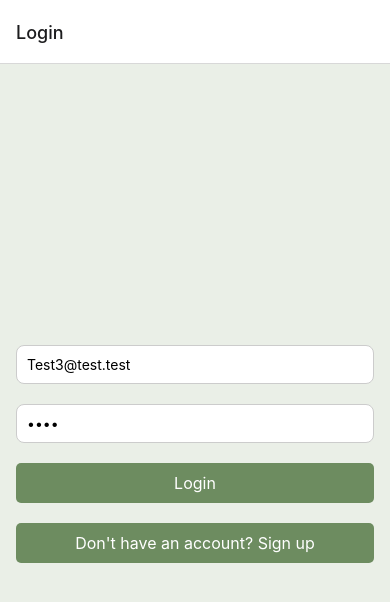
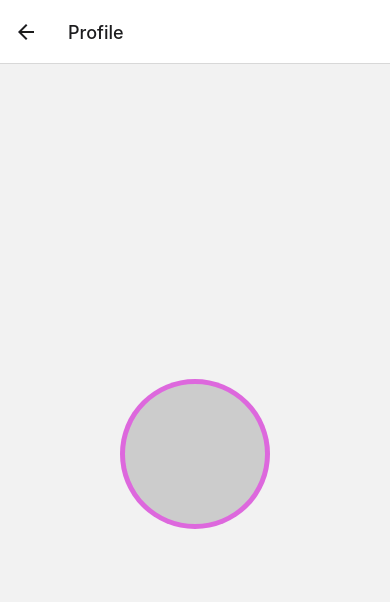
Before and after one commit to hannaholiero/historyhunt, a React Native app in the folder HistoryHunt/: screen /Profile in a window 390 px wide. Shown: the top 602 px of the page. Built offline with nearby package versions, Linux system fonts and the light colour scheme.

Commit message:
Ändra profilbild KLAR

```diff
--- a/HistoryHunt/App.js
+++ b/HistoryHunt/App.js
@@ -14,6 +14,7 @@ import ConfirmHuntScreen from './src/screens/ConfirmHuntScreen';
 import InGameScreen from './src/screens/InGameScreen';
 import PhotoScreen from './src/screens/PhotoScreen';
 import FinishedHuntScreen from './src/screens/FinishedHuntScreen';
+import ProfileScreen from './src/screens/ProfileScreen';
 
 const Stack = createStackNavigator();
 
@@ -43,6 +44,7 @@ const App = () => {
         <Stack.Screen name="InGame" component={InGameScreen} />
         <Stack.Screen name="TakePhoto" component={PhotoScreen} />
         <Stack.Screen name="FinishedHunt" component={FinishedHuntScreen} />
+        <Stack.Screen name="Profile" component={ProfileScreen} />
       </Stack.Navigator>
     </NavigationContainer>
   );
--- /dev/null
+++ b/HistoryHunt/src/components/UserAvatar.js
@@ -0,0 +1,88 @@
+import React, { useState } from 'react';
+import { View, Image, TouchableOpacity, StyleSheet, ActivityIndicator, Alert } from 'react-native';
+import * as ImagePicker from 'expo-image-picker';
+import { getStorage, ref, uploadBytes, getDownloadURL } from 'firebase/storage';
+import { getDatabase, ref as dbRef, update } from 'firebase/database';
+import AsyncStorage from '@react-native-async-storage/async-storage';
+
+const UserAvatar = ({ uri, onImagePicked }) => {
+    const [uploading, setUploading] = useState(false);
+
+    const pickImage = async () => {
+        let result = await ImagePicker.launchImageLibraryAsync({
+            mediaTypes: ImagePicker.MediaTypeOptions.All,
+            allowsEditing: true,
+            aspect: [4, 3],
+            quality: 1,
+        });
+
+        if (!result.canceled) {
+            setUploading(true);
+            try {
+                const uploadUri = result.assets[0].uri; // Use result.assets[0].uri for the selected image
+                const userId = await AsyncStorage.getItem('userId');
+                if (!userId) {
+                    Alert.alert('Error', 'User ID not found.');
+                    return;
+                }
+
+                const storage = getStorage();
+                const storageRef = ref(storage, `profilePictures/${userId}`);
+
+                // Convert the image to a blob for uploading
+                const response = await fetch(uploadUri);
+                const blob = await response.blob();
+
+                await uploadBytes(storageRef, blob);
+
+                // Get the download URL
+                const downloadURL = await getDownloadURL(storageRef);
+
+                // Update the user's profile picture URL in the database
+                const database = getDatabase();
+                const userRef = dbRef(database, `users/${userId}`);
+                await update(userRef, { profilePicture: downloadURL });
+
+                onImagePicked(downloadURL);
+            } catch (error) {
+                console.error('Error uploading image:', error);
+                Alert.alert('Error', 'An error occurred while uploading the image.');
+            } finally {
+                setUploading(false);
+            }
+        }
+    };
+
+    return (
+        <TouchableOpacity onPress={pickImage} disabled={uploading}>
+            <View style={styles.avatarContainer}>
+                {uploading ? (
+                    <ActivityIndicator size="large" color="#0000ff" />
+                ) : (
+                    <Image source={{ uri }} style={styles.avatar} />
+                )}
+            </View>
+        </TouchableOpacity>
+    );
+};
+
+const styles = StyleSheet.create({
+    avatarContainer: {
+        width: 150,
+        height: 150,
+        borderRadius: 75,
+        overflow: 'hidden',
+        alignItems: 'center',
+        justifyContent: 'center',
+        backgroundColor: '#ccc',
+        borderWidth: 5,               // Borderns tjocklek
+        borderColor: '#ee00ee7e'
+    },
+    avatar: {
+        width: 150,
+        height: 150,
+        borderRadius: 75,
+    },
+});
+
+export default UserAvatar;
--- a/HistoryHunt/src/screens/HomeScreen.js
+++ b/HistoryHunt/src/screens/HomeScreen.js
@@ -1,35 +1,23 @@
-import React, { useEffect, useState, useCallback } from 'react';
+import React, { useEffect, useState } from 'react';
 import { View, Text, StyleSheet, FlatList, TouchableOpacity, Image } from 'react-native';
 import AsyncStorage from '@react-native-async-storage/async-storage';
 import { ref, onValue } from 'firebase/database';
 import { database } from '../../firebaseConfig';
 import CustomButton from '../components/CustomButton';
-
-const HuntItem = React.memo(({ item, onPress }) => {
-    return (
-        <TouchableOpacity style={styles.huntItem} onPress={() => onPress(item)}>
-            <Image source={{ uri: item.huntImage || 'https://picsum.photos/80' }} style={styles.huntImage} />
-            <View>
-                <Text style={styles.huntTitle}>{item.huntTitle || item.huntName || "Untitled Hunt"}</Text>
-                <Text style={styles.huntDetails}>Inbjuden av {item.createdBy || 'N/A'}</Text>
-            </View>
-        </TouchableOpacity>
-    );
-});
+import { MaterialIcons } from '@expo/vector-icons'; // För penna-ikonen
 
 const HomeScreen = ({ navigation }) => {
     const [plannedHunts, setPlannedHunts] = useState([]);
     const [activeHunts, setActiveHunts] = useState([]);
     const [completedHunts, setCompletedHunts] = useState([]);
     const [userFirstName, setUserFirstName] = useState('');
-    const [userId, setUserId] = useState('');
+    const [profilePicture, setProfilePicture] = useState(null);
 
     useEffect(() => {
         const fetchUserData = async () => {
             const storedUserId = await AsyncStorage.getItem('userId');
             const firstname = await AsyncStorage.getItem('firstname');
             setUserFirstName(firstname);
-            setUserId(storedUserId);
 
             if (storedUserId) {
                 const plannedHuntsRef = ref(database, `users/${storedUserId}/plannedHunts`);
@@ -61,36 +49,29 @@ const HomeScreen = ({ navigation }) => {
                     }));
                     setCompletedHunts(formattedCompletedHunts);
                 });
+
+                // Hämta profilbilden
+                const profilePictureRef = ref(database, `users/${storedUserId}/profilePicture`);
+                onValue(profilePictureRef, (snapshot) => {
+                    const uri = snapshot.val();
+                    if (uri) {
+                        setProfilePicture(uri);
+                    }
+                });
             }
         };
 
         fetchUserData();
     }, []);
 
-    // const handleHuntPress = useCallback((item) => {
-    //     console.log("Hunt data sent to ConfirmHuntScreen:", item);
-    //     navigation.navigate('ConfirmHunt', {
-    //         huntId: item.huntId,
-    //         huntTitle: item.huntTitle || item.huntName,
-    //         estimatedTime: item.estimatedTime,
-    //         huntImage: item.huntImage,
-    //         location: item.location,
-    //         createdBy: item.createdBy,
-    //     });
-    // }, [navigation]);
-
-    const handleHuntPress = useCallback((item) => {
-        console.log("Sending hunt to ConfirmHuntScreen:", item);
-        navigation.navigate('ConfirmHunt', {
-            hunt: item,
-        });
-    }, [navigation]);
-
+    const handleProfilePress = () => {
+        navigation.navigate('Profile');
+    };
 
     const renderMedalItem = ({ item }) => (
         <TouchableOpacity
             style={styles.medalItem}
-            onPress={() => navigation.navigate('FinishedHunt', {
+            onPress={() => navigation.navigate('FinishedGame', {
                 hunt: item,
                 photoUri: item.photoUri
             })}
@@ -103,15 +84,26 @@ const HomeScreen = ({ navigation }) => {
     return (
         <View style={styles.container}>
             <View style={styles.profileContainer}>
+                <TouchableOpacity onPress={handleProfilePress} style={styles.profileImageContainer}>
+                    <Image style={styles.profileImage} source={{ uri: profilePicture || 'https://via.placeholder.com/150' }} />
+                    <View style={styles.editIconContainer}>
+                        <MaterialIcons name="edit" size={24} color="white" />
+                    </View>
+                </TouchableOpacity>
                 <Text style={styles.profileName}>{userFirstName}</Text>
-                <Image style={styles.profileImage} source={{ uri: 'https://via.placeholder.com/150' }} />
             </View>
 
             <Text style={styles.sectionTitle}>Active Hunts</Text>
             <FlatList
                 data={activeHunts.filter(hunt => hunt.createdBy !== userFirstName)}
                 renderItem={({ item }) => (
-                    <HuntItem item={item} onPress={handleHuntPress} />
+                    <TouchableOpacity style={styles.huntItem} onPress={() => navigation.navigate('ConfirmHunt', { hunt: item })}>
+                        <Image source={{ uri: item.huntImage || 'https://picsum.photos/80' }} style={styles.huntImage} />
+                        <View>
+                            <Text style={styles.huntTitle}>{item.huntTitle || "Untitled Hunt"}</Text>
+                            <Text style={styles.huntDetails}>Inbjuden av {item.createdBy || 'N/A'}</Text>
+                        </View>
+                    </TouchableOpacity>
                 )}
                 keyExtractor={(item, index) => index.toString()}
                 style={styles.list}
@@ -121,7 +113,13 @@ const HomeScreen = ({ navigation }) => {
             <FlatList
                 data={plannedHunts.filter(hunt => hunt.createdBy === userFirstName)}
                 renderItem={({ item }) => (
-                    <HuntItem item={item} onPress={handleHuntPress} />
+                    <TouchableOpacity style={styles.huntItem} onPress={() => navigation.navigate('ConfirmHunt', { hunt: item })}>
+                        <Image source={{ uri: item.huntImage || 'https://picsum.photos/80' }} style={styles.huntImage} />
+                        <View>
+                            <Text style={styles.huntTitle}>{item.huntTitle || "Untitled Hunt"}</Text>
+                            <Text style={styles.huntDetails}>Inbjuden av {item.createdBy || 'N/A'}</Text>
+                        </View>
+                    </TouchableOpacity>
                 )}
                 keyExtractor={(item, index) => index.toString()}
                 style={styles.list}
@@ -154,15 +152,26 @@ const styles = StyleSheet.create({
         alignItems: 'center',
         marginBottom: 20,
     },
+    profileImageContainer: {
+        position: 'relative',
+    },
     profileImage: {
         width: 100,
         height: 100,
         borderRadius: 50,
-        marginBottom: 10,
+    },
+    editIconContainer: {
+        position: 'absolute',
+        bottom: 0,
+        right: 0,
+        backgroundColor: '#00000099',
+        borderRadius: 12,
+        padding: 4,
     },
     profileName: {
         fontSize: 24,
         fontWeight: 'bold',
+        marginTop: 10,
     },
     sectionTitle: {
         fontSize: 18,
--- /dev/null
+++ b/HistoryHunt/src/screens/ProfileScreen.js
@@ -0,0 +1,48 @@
+import React, { useState, useEffect } from 'react';
+import { View, StyleSheet } from 'react-native';
+import UserAvatar from '../components/UserAvatar';
+import AsyncStorage from '@react-native-async-storage/async-storage';
+import { getDatabase, ref, onValue } from 'firebase/database';
+
+const ProfileScreen = () => {
+    const [profilePicture, setProfilePicture] = useState(null);
+
+    useEffect(() => {
+        const fetchProfilePicture = async () => {
+            const userId = await AsyncStorage.getItem('userId');
+            if (userId) {
+                const database = getDatabase();
+                const userRef = ref(database, `users/${userId}/profilePicture`);
+                onValue(userRef, (snapshot) => {
+                    const uri = snapshot.val();
+                    if (uri) {
+                        setProfilePicture(uri);
+                    }
+                });
+            }
+        };
+
+        fetchProfilePicture();
+    }, []);
+
+    const handleImagePicked = (newUri) => {
+        setProfilePicture(newUri);
+    };
+
+    return (
+        <View style={styles.container}>
+
+            <UserAvatar uri={profilePicture} onImagePicked={handleImagePicked} />
+        </View>
+    );
+};
+
+const styles = StyleSheet.create({
+    container: {
+        flex: 1,
+        alignItems: 'center',
+        justifyContent: 'center',
+    },
+});
+
+export default ProfileScreen;
```
